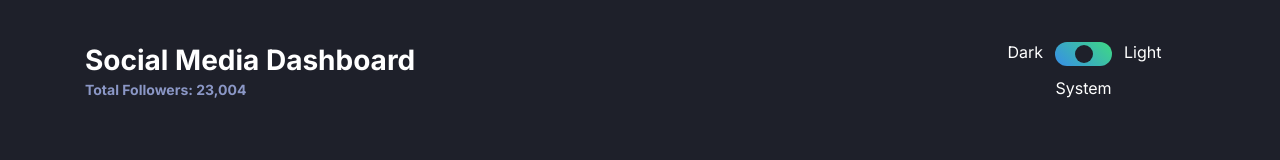
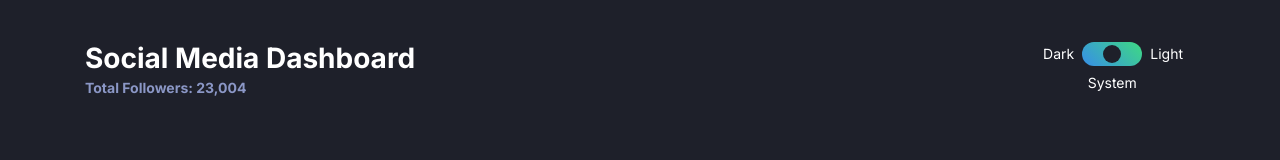
Before and after one commit to arizonec/social-media-dashboard-toggle-mode, a website: page index.html in a window 1280 px wide. Drawn offline with Linux system fonts and the light colour scheme.

Commit message:
13.05.23(2)

```diff
--- a/app/scss/components/header.scss
+++ b/app/scss/components/header.scss
@@ -2,15 +2,20 @@
 
 .header {
     margin-top: rem(36);
+    display: flex;
+    flex-wrap: wrap;
 
     @include breakpoint(medium) {
-        display: flex;
         justify-content: space-between;
         align-items: center;
     }
 
     &__title {
+        width: 100%;
 
+        @include breakpoint(medium) {
+            width: auto;
+        }
     }
 
     &__subtitle {
@@ -18,8 +23,4 @@
         font-weight: 700;
         color: var(--dark-text1);
     }
-
-    &__toggle {
-
-    }
 }
--- a/app/scss/components/toggle.scss
+++ b/app/scss/components/toggle.scss
@@ -2,23 +2,30 @@
 
 .toggle {
     display: grid;
-    grid-template-columns: repeat(3, 1fr);
+    grid-template-columns: 1fr rem(60) 1fr;
+    grid-template-rows: repeat(2, 1fr);
     border: none;
-    gap: rem(12);
+    margin: 0;
+    gap: rem(4.8) rem(8);
 
     label {
+        font-size: rem(14);
+
         &[for = "dark"] {
            grid-column: 1 / 2;
            justify-self: end;
+           align-self: center;
         }
         &[for = "system"] {
             grid-column: 1 / 4;
             grid-row: 2 / 3;
             justify-self: center;
+            align-self: center;
         }
         &[for = "light"] {
             grid-column: 3 / 4;
             justify-self: start;
+            align-self: center;
         }
     }
 
@@ -34,6 +41,10 @@
         margin: 0 -2px 0 -2px ;
         height: rem(24);
         width: rem(20);
+
+        &:focus ~ .toggle__button {
+            border: 2px solid white;
+        }
     }
 
     &__background {
```
Also changed, not shown: dist/style.css, 1 other file.
